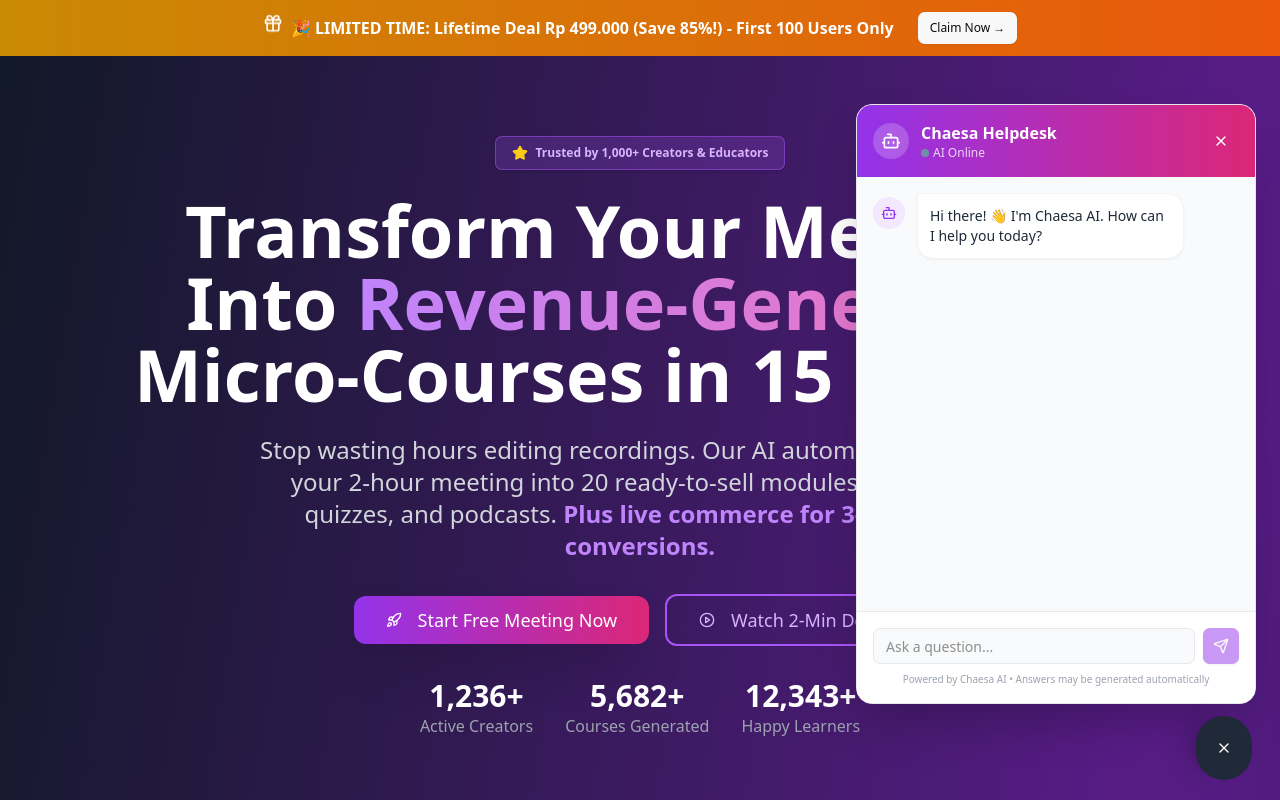
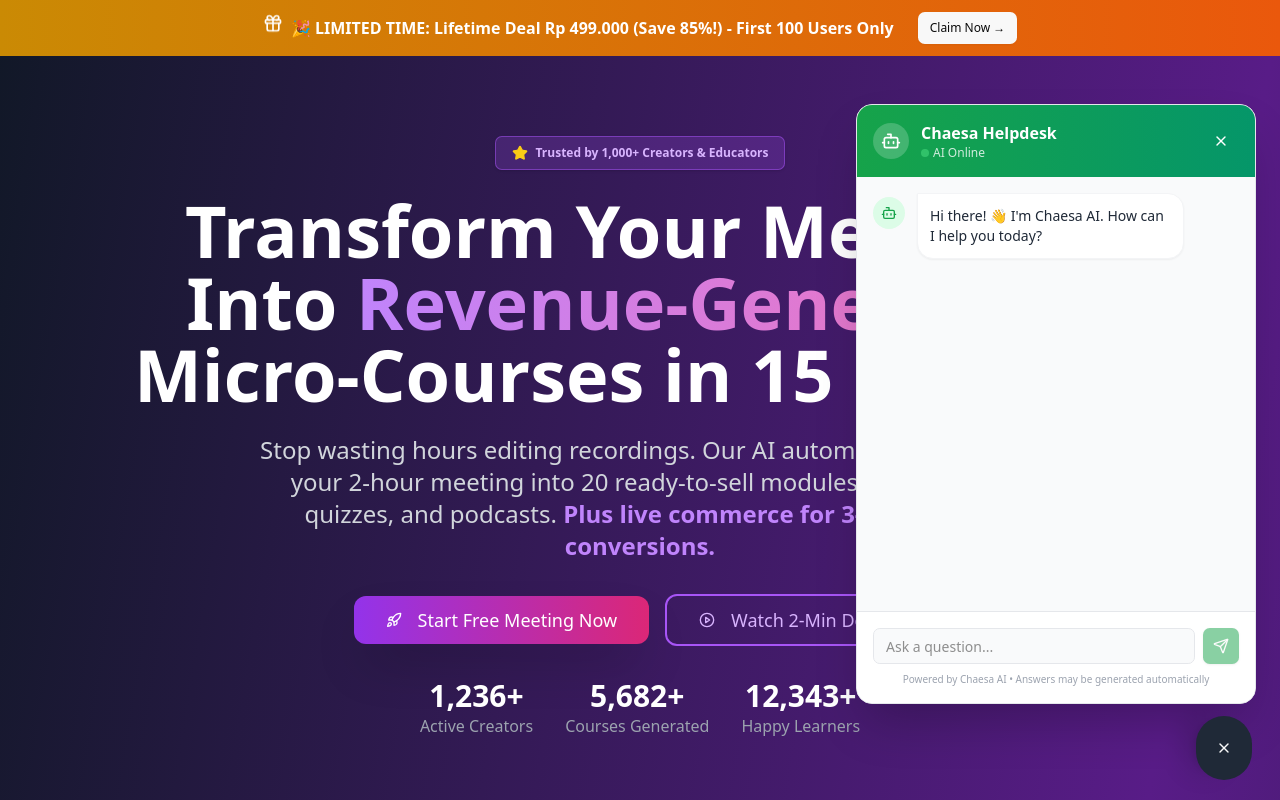
Before and after one commit to penshopx/sg-bbe156da-ed9f-4b08-ba3e-2cf549d4c808-1772775241, a Next.js app: page / in a window 1280 px wide. Both pictures are taken after a click on the button 1224 px from the left and 748 px from the top of the page. Shown: the top 800 px of the page. Built offline with nearby package versions, Linux system fonts and the light colour scheme.

Commit message:
style(chat): Update chat widget theme to green/emerald

```diff
--- a/src/components/ChatWidget.tsx
+++ b/src/components/ChatWidget.tsx
@@ -140,7 +140,7 @@
         isOpen ? "scale-100 opacity-100" : "scale-0 opacity-0 hidden"
       )}>
         {/* Header */}
-        <div className="bg-gradient-to-r from-purple-600 to-pink-600 p-4 flex items-center justify-between text-white">
+        <div className="bg-gradient-to-r from-green-600 to-emerald-600 p-4 flex items-center justify-between text-white">
           <div className="flex items-center gap-3">
             <div className="bg-white/20 p-2 rounded-full">
               <Bot className="w-5 h-5" />
@@ -176,16 +176,16 @@
               >
                 <div className={cn(
                   "w-8 h-8 rounded-full flex items-center justify-center flex-shrink-0 mt-1",
-                  msg.role === "user" ? "bg-gray-200 dark:bg-gray-700" : "bg-purple-100 dark:bg-purple-900/50"
+                  msg.role === "user" ? "bg-gray-200 dark:bg-gray-700" : "bg-green-100 dark:bg-green-900/50"
                 )}>
-                  {msg.role === "user" ? <User className="w-4 h-4 text-gray-600" /> : <Bot className="w-4 h-4 text-purple-600 dark:text-purple-400" />}
+                  {msg.role === "user" ? <User className="w-4 h-4 text-gray-600" /> : <Bot className="w-4 h-4 text-green-600 dark:text-green-400" />}
                 </div>
 
                 <div className="flex flex-col gap-2">
                   <div className={cn(
                     "p-3 rounded-2xl text-sm shadow-sm",
                     msg.role === "user"
-                      ? "bg-purple-600 text-white rounded-tr-none"
+                      ? "bg-green-600 text-white rounded-tr-none"
                       : "bg-white dark:bg-gray-800 border border-gray-100 dark:border-gray-700 text-gray-800 dark:text-gray-200 rounded-tl-none"
                   )}>
                     {msg.text}
@@ -193,13 +193,13 @@
 
                   {/* Related Articles */}
                   {msg.metadata?.relatedArticles?.length > 0 && (
-                    <div className="bg-blue-50 dark:bg-blue-900/20 p-3 rounded-xl border border-blue-100 dark:border-blue-800/30">
-                      <p className="text-xs font-semibold text-blue-600 dark:text-blue-400 mb-2 flex items-center gap-1">
+                    <div className="bg-green-50 dark:bg-green-900/20 p-3 rounded-xl border border-green-100 dark:border-green-800/30">
+                      <p className="text-xs font-semibold text-green-600 dark:text-green-400 mb-2 flex items-center gap-1">
                         <HelpCircle className="w-3 h-3" /> Related Help Articles:
                       </p>
                       <div className="space-y-1">
                         {msg.metadata.relatedArticles.map((article: any) => (
-                          <div key={article.id} className="text-xs bg-white dark:bg-gray-800 p-2 rounded border border-blue-100 dark:border-gray-700 cursor-pointer hover:border-blue-400 transition-colors">
+                          <div key={article.id} className="text-xs bg-white dark:bg-gray-800 p-2 rounded border border-green-100 dark:border-gray-700 cursor-pointer hover:border-green-400 transition-colors">
                             {article.title}
                           </div>
                         ))}
@@ -214,7 +214,7 @@
                         <button
                           key={reply}
                           onClick={() => handleQuickReply(reply)}
-                          className="text-xs bg-purple-50 dark:bg-purple-900/20 text-purple-600 dark:text-purple-300 px-3 py-1.5 rounded-full border border-purple-100 dark:border-purple-800 hover:bg-purple-100 dark:hover:bg-purple-900/40 transition-colors"
+                          className="text-xs bg-green-50 dark:bg-green-900/20 text-green-600 dark:text-green-300 px-3 py-1.5 rounded-full border border-green-100 dark:border-green-800 hover:bg-green-100 dark:hover:bg-green-900/40 transition-colors"
                         >
                           {reply}
                         </button>
@@ -226,11 +226,11 @@
             ))}
             {isLoading && (
               <div className="flex gap-3">
-                <div className="w-8 h-8 rounded-full bg-purple-100 dark:bg-purple-900/50 flex items-center justify-center">
-                  <Bot className="w-4 h-4 text-purple-600" />
+                <div className="w-8 h-8 rounded-full bg-green-100 dark:bg-green-900/50 flex items-center justify-center">
+                  <Bot className="w-4 h-4 text-green-600" />
                 </div>
                 <div className="bg-white dark:bg-gray-800 p-4 rounded-2xl rounded-tl-none border shadow-sm flex items-center gap-2">
-                  <Loader2 className="w-4 h-4 animate-spin text-purple-500" />
+                  <Loader2 className="w-4 h-4 animate-spin text-green-500" />
                   <span className="text-xs text-gray-400">Thinking...</span>
                 </div>
               </div>
@@ -246,13 +246,13 @@
               onChange={(e) => setInput(e.target.value)}
               onKeyDown={(e) => e.key === "Enter" && handleSend()}
               placeholder="Ask a question..."
-              className="flex-1 bg-gray-50 dark:bg-gray-800 border-gray-200 dark:border-gray-700 focus-visible:ring-purple-500"
+              className="flex-1 bg-gray-50 dark:bg-gray-800 border-gray-200 dark:border-gray-700 focus-visible:ring-green-500"
             />
             <Button
               onClick={handleSend}
               disabled={!input.trim() || isLoading}
               size="icon"
-              className="bg-purple-600 hover:bg-purple-700"
+              className="bg-green-600 hover:bg-green-700"
             >
               <Send className="w-4 h-4" />
             </Button>
@@ -269,7 +269,7 @@
         size="lg"
         className={cn(
           "rounded-full h-14 w-14 shadow-xl pointer-events-auto transition-all duration-300 hover:scale-110",
-          isOpen ? "bg-gray-800 hover:bg-gray-700 rotate-90" : "bg-gradient-to-r from-purple-600 to-pink-600 hover:from-purple-700 hover:to-pink-700"
+          isOpen ? "bg-gray-800 hover:bg-gray-700 rotate-90" : "bg-gradient-to-r from-green-600 to-emerald-600 hover:from-green-700 hover:to-emerald-700"
         )}
       >
         {isOpen ? <X className="w-6 h-6" /> : <MessageSquare className="w-6 h-6" />}
```
